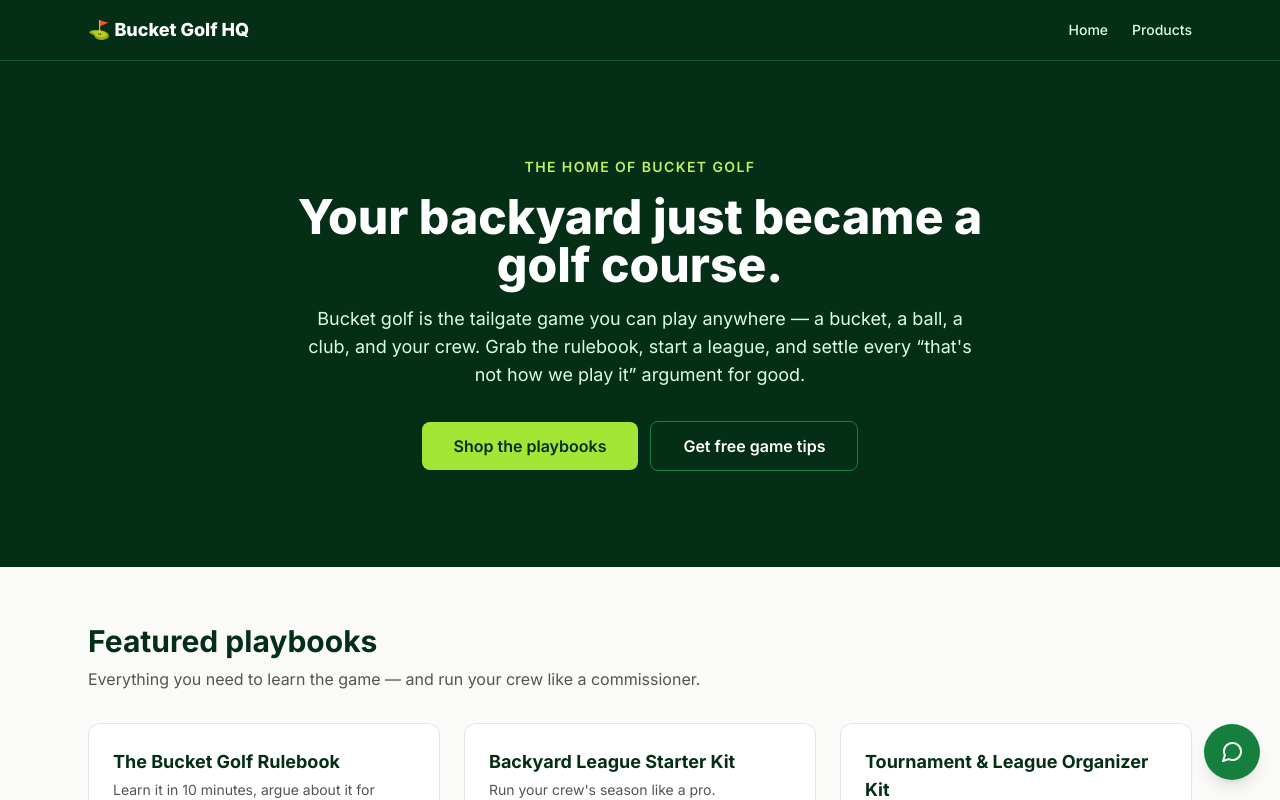
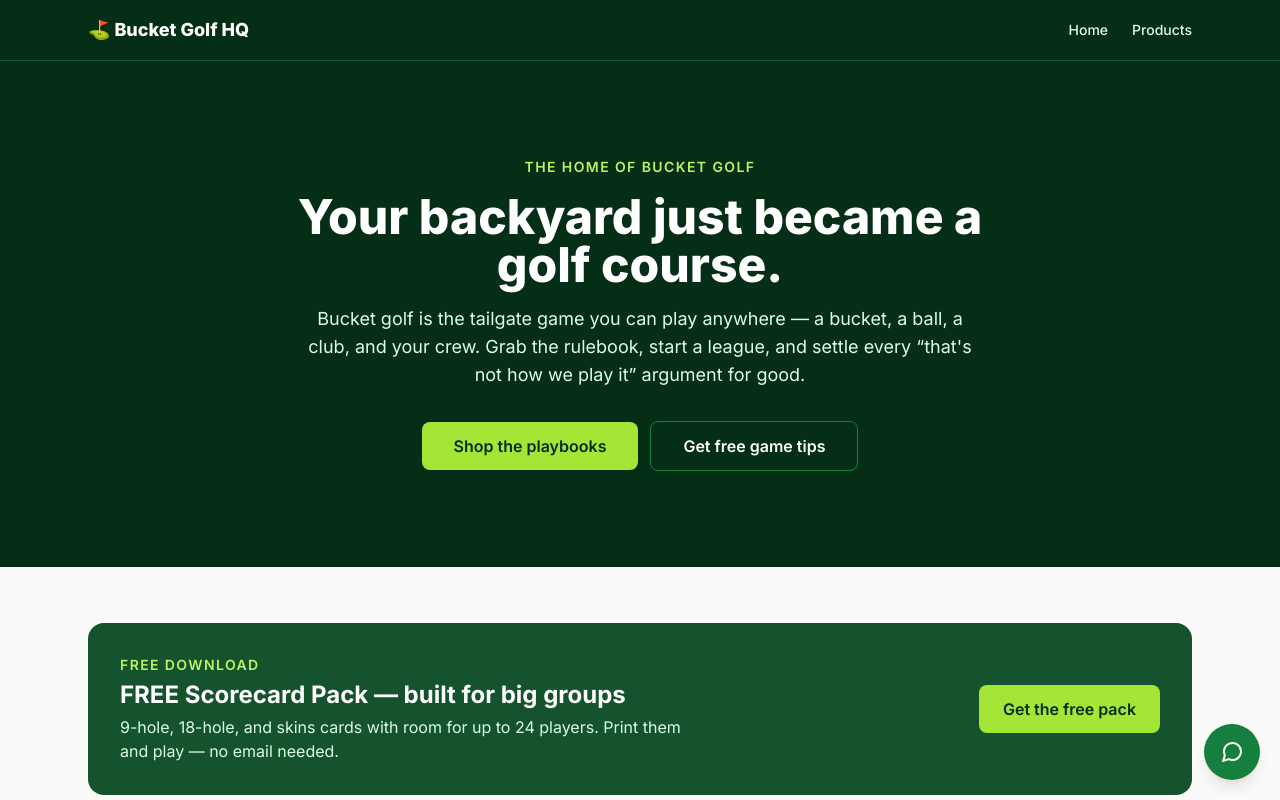
Before and after one commit to DannyMac09/Lawn-Care, a Next.js app in the folder stores/bucket-golf-hq/storefront/: page / in a window 1280 px wide. Shown: the top 800 px of the page. Built offline with nearby package versions, Linux system fonts and the light colour scheme.

Commit message:
Add free scorecard pack banner to homepage

```diff
--- a/stores/bucket-golf-hq/storefront/app/page.tsx
+++ b/stores/bucket-golf-hq/storefront/app/page.tsx
@@ -32,6 +32,30 @@ export default function HomePage() {
             className="rounded-lg border border-green-700 px-8 py-3 font-semibold text-white transition hover:bg-green-900"
           >
             Get free game tips
+          </Link>
+        </div>
+      </section>
+
+      {/* Free scorecard pack banner */}
+      <section className="mx-auto max-w-6xl px-6 pt-14">
+        <div className="flex flex-col items-center justify-between gap-4 rounded-2xl bg-green-900 px-8 py-8 text-center sm:flex-row sm:text-left">
+          <div>
+            <p className="text-sm font-semibold uppercase tracking-widest text-lime-300">
+              Free download
+            </p>
+            <h2 className="mt-1 text-2xl font-bold text-white">
+              FREE Scorecard Pack — built for big groups
+            </h2>
+            <p className="mt-1 max-w-xl text-green-100">
+              9-hole, 18-hole, and skins cards with room for up to 24
+              players. Print them and play — no email needed.
+            </p>
+          </div>
+          <Link
+            href="/free-scorecards"
+            className="shrink-0 rounded-lg bg-lime-400 px-6 py-3 font-semibold text-green-950 transition hover:bg-lime-300"
+          >
+            Get the free pack
           </Link>
         </div>
       </section>
```
